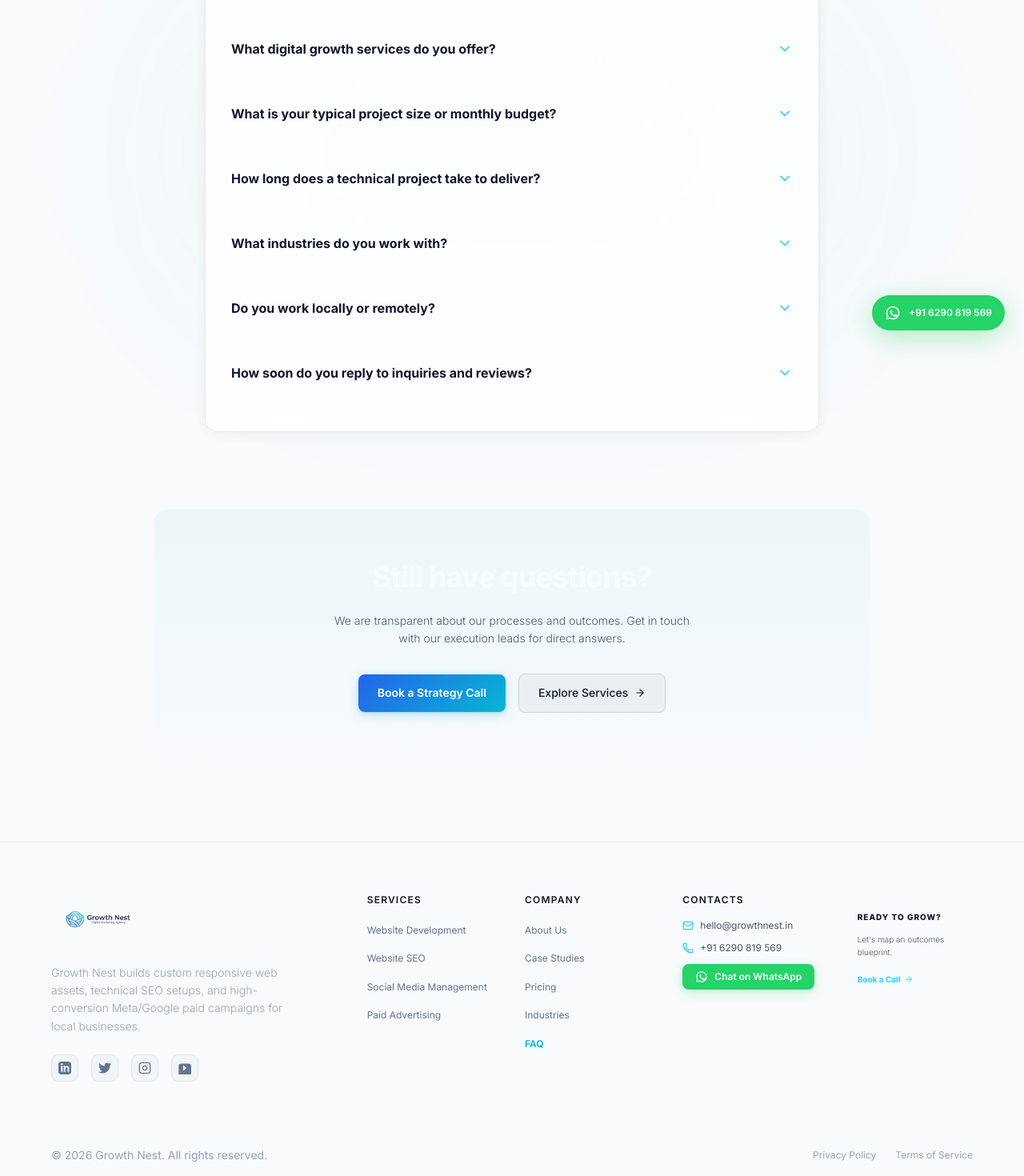
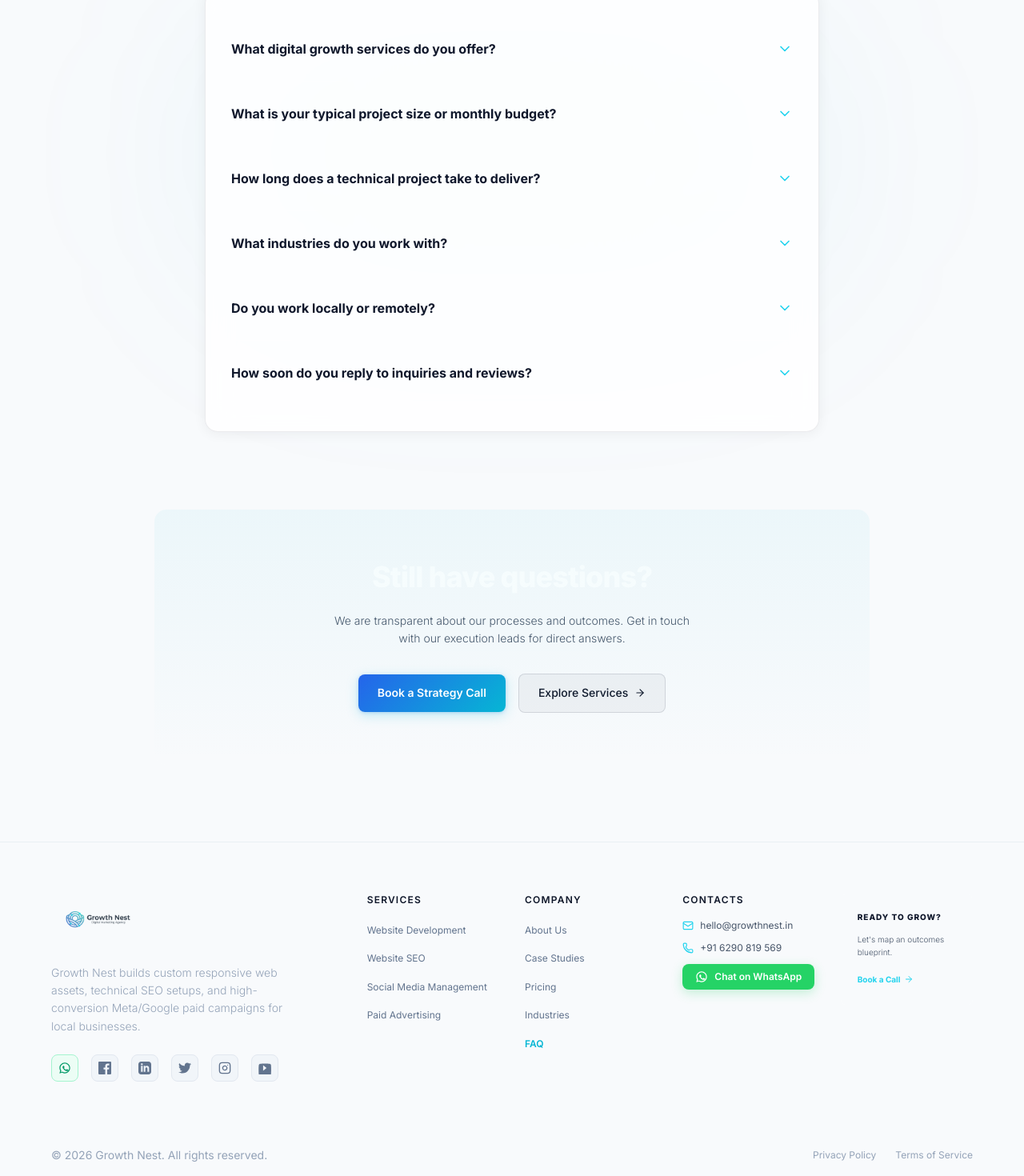
Before and after one commit to Pushkar555E/growth, a Next.js app: page /faq in a window 1280 px wide. Shown: the part 363-1833 px from the top of the page at 80% size. Built offline with nearby package versions, Linux system fonts and the light colour scheme.

Commit message:
feat: move WhatsApp button to social links section and add Facebook icon

```diff
--- a/components/Footer.jsx
+++ b/components/Footer.jsx
@@ -24,8 +24,7 @@ export default function Footer() {
   const pathname = usePathname();
 
   return (
-    <>
-      <footer className="border-t border-slate-200/60 bg-slate-50 py-16" aria-label="Agency Footer">
+    <footer className="border-t border-slate-200/60 bg-slate-50 py-16" aria-label="Agency Footer">
         <div className="container-tight grid grid-cols-1 md:grid-cols-2 lg:grid-cols-12 gap-12 lg:gap-8 mb-12">
 
         {/* Brand - 3 cols */}
@@ -42,25 +41,35 @@ export default function Footer() {
           </p>
 
           {/* Social Icons */}
-          <div className="flex gap-4">
-                        <a href="#" className="p-2 rounded-lg bg-slate-100 border border-slate-200 text-slate-500 hover:text-slate-900 hover:border-slate-300 transition-all duration-200" aria-label="LinkedIn">
+          <div className="flex flex-wrap gap-4 mt-6">
+            <a href="https://wa.me/916290819569" target="_blank" rel="noreferrer noopener" className="p-2 rounded-lg bg-emerald-50 border border-emerald-200 text-emerald-600 hover:text-emerald-700 hover:border-emerald-300 transition-all duration-200" aria-label="WhatsApp">
+              <svg viewBox="0 0 32 32" className="w-4 h-4 shrink-0" fill="currentColor">
+                <path d="M16.003 2.667C8.638 2.667 2.667 8.636 2.667 16c0 2.364.632 4.636 1.833 6.636L2.667 29.333l6.9-1.808A13.27 13.27 0 0 0 16.003 29.333C23.365 29.333 29.333 23.364 29.333 16S23.365 2.667 16.003 2.667Zm0 2.4c5.92 0 10.933 4.947 10.933 10.933 0 5.987-4.947 10.933-10.933 10.933a10.88 10.88 0 0 1-5.453-1.467l-.387-.227-3.987 1.04 1.08-3.853-.253-.4A10.869 10.869 0 0 1 5.07 16c0-5.987 4.947-10.933 10.933-10.933Zm-3.44 5.6c-.24 0-.627.093-.96.467-.32.373-1.226 1.2-1.226 2.92 0 1.72 1.253 3.387 1.426 3.627.173.24 2.44 3.84 5.987 5.226.84.32 1.493.507 2 .653.84.24 1.6.2 2.2.12.68-.093 2.08-.853 2.373-1.68.293-.827.293-1.52.213-1.68-.08-.147-.32-.24-.667-.4-.347-.16-2.08-1.027-2.4-1.147-.32-.12-.547-.16-.773.16-.24.32-.92 1.147-1.12 1.387-.213.24-.413.28-.76.093-.347-.173-1.467-.547-2.8-1.733-1.04-.92-1.733-2.053-1.947-2.4-.213-.347-.013-.533.147-.693.173-.173.373-.44.56-.667.187-.227.24-.387.373-.627.12-.253.067-.467-.04-.667-.107-.187-.773-1.893-1.067-2.587-.267-.68-.547-.587-.773-.587l-.653-.013Z" />
+              </svg>
+            </a>
+            <a href="#" className="p-2 rounded-lg bg-slate-100 border border-slate-200 text-slate-500 hover:text-slate-900 hover:border-slate-300 transition-all duration-200" aria-label="Facebook">
+              <svg className="w-4 h-4" fill="currentColor" viewBox="0 0 24 24">
+                <path d="M22.675 0h-21.35C.597 0 0 .597 0 1.325v21.351C0 23.403.597 24 1.325 24H12.82v-9.294H9.692v-3.622h3.128V8.413c0-3.1 1.893-4.788 4.659-4.788 1.325 0 2.463.099 2.795.143v3.24l-1.918.001c-1.504 0-1.795.715-1.795 1.763v2.313h3.587l-.467 3.622h-3.12V24h6.116c.73 0 1.323-.597 1.323-1.324V1.325C24 .597 23.403 0 22.675 0z"/>
+              </svg>
+            </a>
+            <a href="#" className="p-2 rounded-lg bg-slate-100 border border-slate-200 text-slate-500 hover:text-slate-900 hover:border-slate-300 transition-all duration-200" aria-label="LinkedIn">
               <svg className="w-4 h-4" fill="currentColor" viewBox="0 0 24 24">
                 <path d="M19 0h-14c-2.761 0-5 2.239-5 5v14c0 2.761 2.239 5 5 5h14c2.762 0 5-2.239 5-5v-14c0-2.761-2.238-5-5-5zm-11 19h-3v-11h3v11zm-1.5-12.268c-.966 0-1.75-.79-1.75-1.764s.784-1.764 1.75-1.764 1.75.79 1.75 1.764-.783 1.764-1.75 1.764zm13.5 12.268h-3v-5.604c0-3.368-4-3.113-4 0v5.604h-3v-11h3v1.765c1.396-2.586 7-2.777 7 2.476v6.759z"/>
               </svg>
             </a>
-                        <a href="#" className="p-2 rounded-lg bg-slate-100 border border-slate-200 text-slate-500 hover:text-slate-900 hover:border-slate-300 transition-all duration-200" aria-label="Twitter">
+            <a href="#" className="p-2 rounded-lg bg-slate-100 border border-slate-200 text-slate-500 hover:text-slate-900 hover:border-slate-300 transition-all duration-200" aria-label="Twitter">
               <svg className="w-4 h-4" fill="currentColor" viewBox="0 0 24 24">
                 <path d="M24 4.557c-.883.392-1.832.656-2.828.775 1.017-.609 1.798-1.574 2.165-2.724-.951.564-2.005.974-3.127 1.195-.897-.957-2.178-1.555-3.594-1.555-3.179 0-5.515 2.966-4.797 6.045-4.091-.205-7.719-2.165-10.148-5.144-1.29 2.213-.669 5.108 1.523 6.574-.806-.026-1.566-.247-2.229-.616-.054 2.281 1.581 4.415 3.949 4.89-.693.188-1.452.232-2.224.084.626 1.956 2.444 3.379 4.6 3.419-2.07 1.623-4.678 2.348-7.29 2.04 2.179 1.397 4.768 2.212 7.548 2.212 9.142 0 14.307-7.721 13.995-14.646.962-.695 1.797-1.562 2.457-2.549z"/>
               </svg>
             </a>
-                        <a href="#" className="p-2 rounded-lg bg-slate-100 border border-slate-200 text-slate-500 hover:text-slate-900 hover:border-slate-300 transition-all duration-200" aria-label="Instagram">
+            <a href="#" className="p-2 rounded-lg bg-slate-100 border border-slate-200 text-slate-500 hover:text-slate-900 hover:border-slate-300 transition-all duration-200" aria-label="Instagram">
               <svg className="w-4 h-4" fill="none" stroke="currentColor" strokeWidth="2" strokeLinecap="round" strokeLinejoin="round" viewBox="0 0 24 24">
                 <rect x="2" y="2" width="20" height="20" rx="5" ry="5"></rect>
                 <path d="M16 11.37A4 4 0 1 1 12.63 8 4 4 0 0 1 16 11.37z"></path>
                 <line x1="17.5" y1="6.5" x2="17.51" y2="6.5"></line>
               </svg>
             </a>
-                        <a href="#" className="p-2 rounded-lg bg-slate-100 border border-slate-200 text-slate-500 hover:text-slate-900 hover:border-slate-300 transition-all duration-200" aria-label="YouTube">
+            <a href="#" className="p-2 rounded-lg bg-slate-100 border border-slate-200 text-slate-500 hover:text-slate-900 hover:border-slate-300 transition-all duration-200" aria-label="YouTube">
               <svg className="w-4 h-4" fill="currentColor" viewBox="0 0 24 24">
                 <path d="M23.498 6.163c-.272-1.016-1.07-1.815-2.085-2.087-1.834-.49-9.196-.49-9.196-.49s-7.363 0-9.196.49c-1.016.272-1.814 1.071-2.087 2.087-.49 1.834-.49 9.196-.49 9.196s0 7.362.49 9.196c.273 1.016 1.07 1.815 2.086 2.086 1.833.49 9.196.49 9.196.49s7.363 0 9.196-.49c1.015-.271 1.813-1.07 2.086-2.086.49-1.834.49-9.196.49-9.196s0-7.362-.49-9.196zm-14.654 11.236v-10.8l6.452 5.4-6.452 5.4z"/>
               </svg>
@@ -162,24 +171,5 @@ export default function Footer() {
         </div>
       </div>
     </footer>
-
-    {/* Floating sticky WhatsApp button */}
-    <a
-      id="floating-whatsapp-btn"
-      href="https://wa.me/916290819569"
-      target="_blank"
-      rel="noreferrer noopener"
-      aria-label="Chat with us on WhatsApp"
-      className="fixed bottom-6 right-6 z-50 flex items-center gap-2.5 px-4 py-3 rounded-full font-semibold text-white text-xs shadow-2xl transition-all duration-300 hover:scale-105 hover:-translate-y-1 group"
-      style={{ background: "#25D366", boxShadow: "0 8px 32px rgba(37,211,102,0.35)" }}
-    >
-      {/* Ping animation ring */}
-      <span className="absolute inset-0 rounded-full animate-ping opacity-20" style={{ background: "#25D366" }} />
-      <svg viewBox="0 0 32 32" className="w-5 h-5 shrink-0 relative z-10" fill="currentColor">
-        <path d="M16.003 2.667C8.638 2.667 2.667 8.636 2.667 16c0 2.364.632 4.636 1.833 6.636L2.667 29.333l6.9-1.808A13.27 13.27 0 0 0 16.003 29.333C23.365 29.333 29.333 23.364 29.333 16S23.365 2.667 16.003 2.667Zm0 2.4c5.92 0 10.933 4.947 10.933 10.933 0 5.987-4.947 10.933-10.933 10.933a10.88 10.88 0 0 1-5.453-1.467l-.387-.227-3.987 1.04 1.08-3.853-.253-.4A10.869 10.869 0 0 1 5.07 16c0-5.987 4.947-10.933 10.933-10.933Zm-3.44 5.6c-.24 0-.627.093-.96.467-.32.373-1.226 1.2-1.226 2.92 0 1.72 1.253 3.387 1.426 3.627.173.24 2.44 3.84 5.987 5.226.84.32 1.493.507 2 .653.84.24 1.6.2 2.2.12.68-.093 2.08-.853 2.373-1.68.293-.827.293-1.52.213-1.68-.08-.147-.32-.24-.667-.4-.347-.16-2.08-1.027-2.4-1.147-.32-.12-.547-.16-.773.16-.24.32-.92 1.147-1.12 1.387-.213.24-.413.28-.76.093-.347-.173-1.467-.547-2.8-1.733-1.04-.92-1.733-2.053-1.947-2.4-.213-.347-.013-.533.147-.693.173-.173.373-.44.56-.667.187-.227.24-.387.373-.627.12-.253.067-.467-.04-.667-.107-.187-.773-1.893-1.067-2.587-.267-.68-.547-.587-.773-.587l-.653-.013Z" />
-      </svg>
-      <span className="relative z-10 whitespace-nowrap">+91 6290 819 569</span>
-      </a>
-    </>
   );
 }
```
